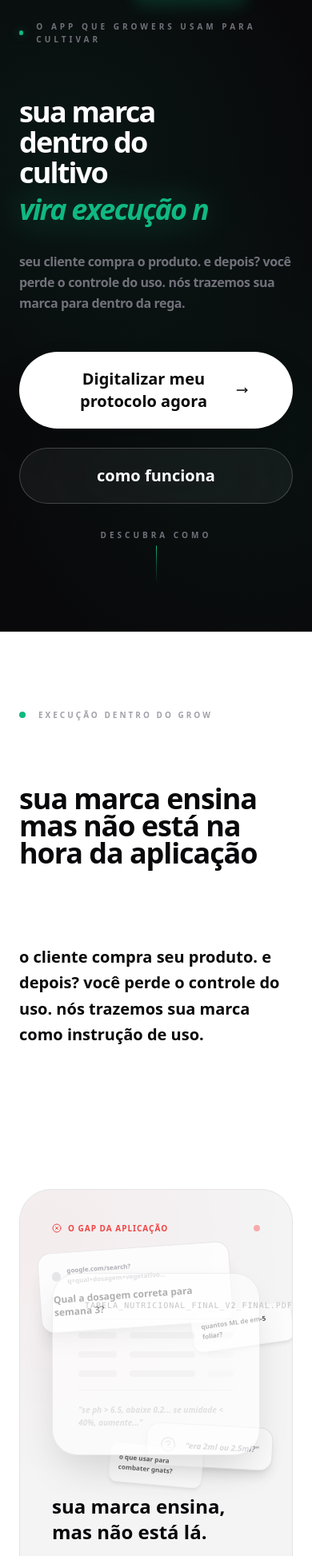
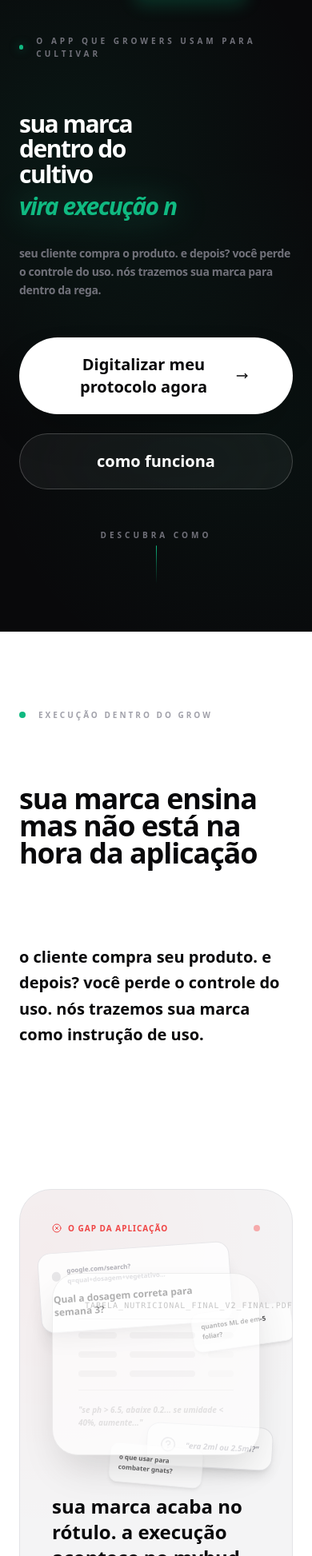
Before and after one commit to chtgreen/mybud-landing, a React (Vite) app: page /pt/industry in a window 390 px wide. Shown: the part 54-2000 px from the top of the page at 80% size. Built offline with nearby package versions, Linux system fonts and the light colour scheme; a web font is replaced by a local one.

Commit message:
refactor: mobile-first hero adjustments and copy refinements

```diff
--- a/src/react-app/components/HeroIndustry.tsx
+++ b/src/react-app/components/HeroIndustry.tsx
@@ -73,7 +73,7 @@ const HeroIndustry: FC<HeroIndustryProps> = () => {
 
           {/* High-Impact Headline */}
           <div className="flex flex-col items-start justify-center mb-12 md:mb-16 w-full">
-            <h1 className="text-4xl md:text-7xl lg:text-7xl font-black leading-[1.05] md:leading-[0.9] tracking-tighter text-white lowercase flex flex-col items-start select-none w-full whitespace-pre-line">
+            <h1 className="text-3xl md:text-6xl lg:text-7xl font-black leading-[1.05] md:leading-[0.9] tracking-tighter text-white lowercase flex flex-col items-start select-none w-full whitespace-pre-line">
               <div className="flex flex-col items-start gap-y-2 md:gap-y-4">
                 <span className="max-w-[12ch] md:max-w-none">{t('industry.hero.title')}</span>
                 <div className="relative h-[1.1em] flex items-center justify-start min-h-[1.1em]">
@@ -84,7 +84,7 @@ const HeroIndustry: FC<HeroIndustryProps> = () => {
                 </div>
               </div>
             </h1>
-            <p className="mt-8 text-base md:text-xl text-zinc-500 font-bold lowercase tracking-tight animate-in fade-in slide-in-from-left-8 duration-1000 delay-300 max-w-xl leading-relaxed opacity-80">
+            <p className="mt-8 text-sm md:text-xl text-zinc-500 font-bold lowercase tracking-tight animate-in fade-in slide-in-from-left-8 duration-1000 delay-300 max-w-md leading-relaxed opacity-80">
               {t('industry.hero.subtitle')}
             </p>
           </div>
--- a/src/react-app/components/IndustryProblem.tsx
+++ b/src/react-app/components/IndustryProblem.tsx
@@ -91,9 +91,9 @@ const IndustryProblem: FC = () => {
                 </div>
               </div>
 
-              <h4 className="text-2xl font-black text-zinc-950 lowercase mb-4">Sua marca ensina, mas não está lá.</h4>
+              <h4 className="text-2xl font-black text-zinc-950 lowercase mb-4">Sua marca acaba no rótulo. A execução acontece no MyBud.</h4>
               <p className="text-zinc-500 font-bold lowercase leading-relaxed italic border-l-2 border-zinc-200 pl-8 opacity-80">
-                O maior erro acontece entre ler o rótulo e abrir a ferramenta.
+                Entre a instrução e a ferramenta, o resultado se perde. O MyBud traz sua marca para o momento da rega.
               </p>
             </div>
           </div>
```
Also changed, not shown: src/react-app/locales/pt.json.
